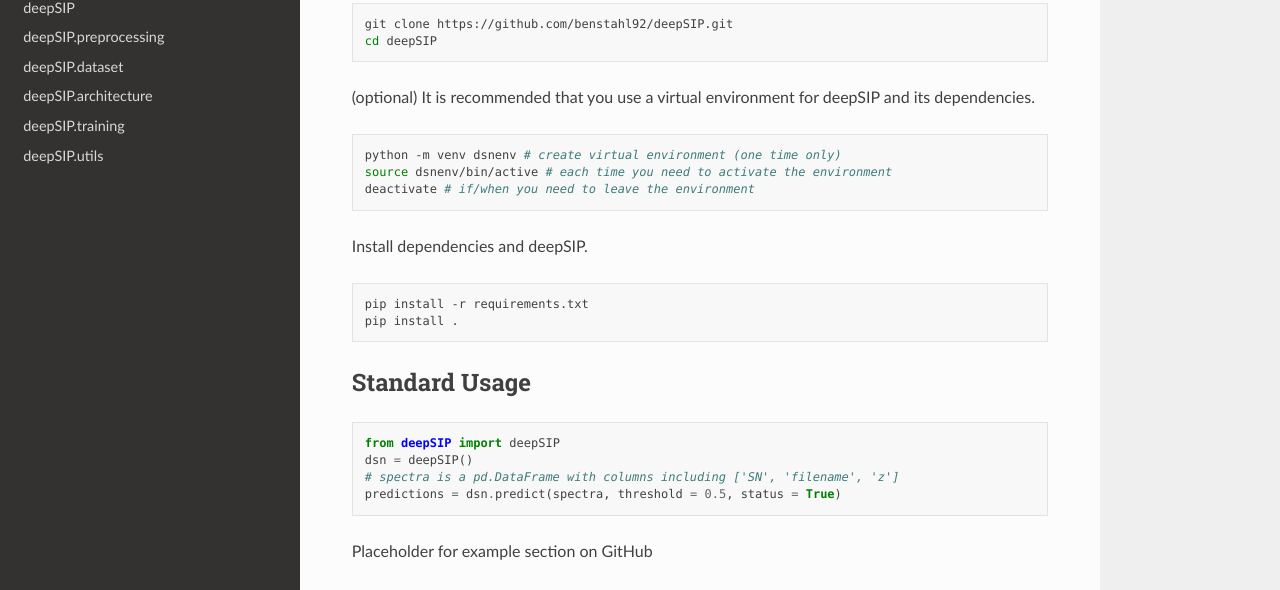
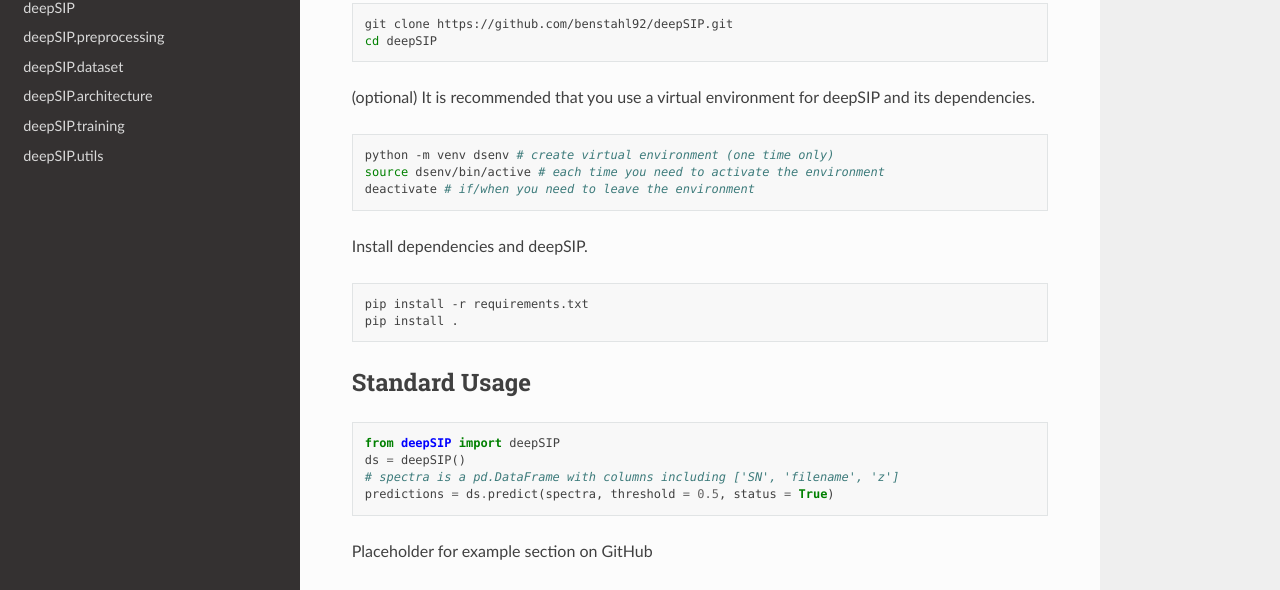
Before and after one commit to benstahl92/deepSIP, a Sphinx documentation site: the page built from docs/index.rst, in a window 1280 px wide and 900 px high, scrolled down 413 px. Shown: the part 112-702 px from the top of the window. Built offline with Sphinx 7.4.7 and the Read the Docs theme 2.0.0, drawn with Linux system fonts in a browser that asks for light colours.

```diff
--- a/docs/index.rst
+++ b/docs/index.rst
@@ -26,8 +26,8 @@ First, you'll need to clone deepSIP and enter its directory.
 
 .. code-block:: bash
 
-   python -m venv dsnenv # create virtual environment (one time only)
-   source dsnenv/bin/active # each time you need to activate the environment
+   python -m venv dsenv # create virtual environment (one time only)
+   source dsenv/bin/active # each time you need to activate the environment
    deactivate # if/when you need to leave the environment
 
 Install dependencies and deepSIP.
@@ -43,9 +43,9 @@ Standard Usage
 .. code-block:: python
 
    from deepSIP import deepSIP
-   dsn = deepSIP()
+   ds = deepSIP()
    # spectra is a pd.DataFrame with columns including ['SN', 'filename', 'z']
-   predictions = dsn.predict(spectra, threshold = 0.5, status = True)
+   predictions = ds.predict(spectra, threshold = 0.5, status = True)
 
 Placeholder for example section on GitHub
 
```
Also changed, not shown: README.md (+2 -2 lines).
